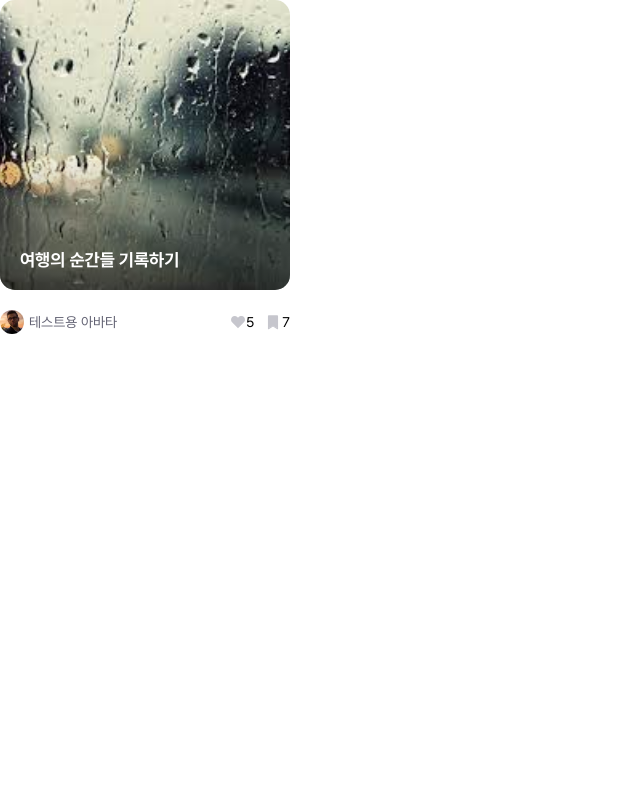
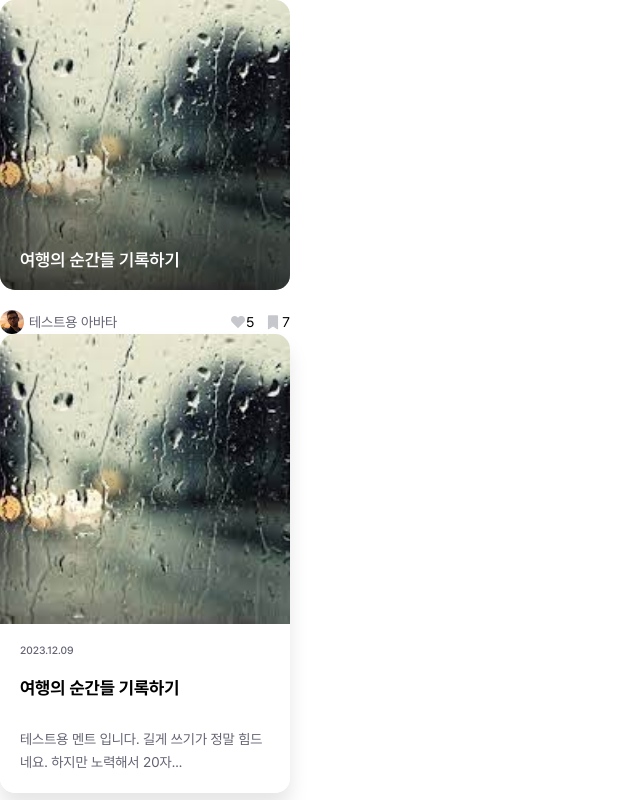
Before and after one commit to neptune588/Picket-FE-deploy-, a React (Vite) app: page /test in a window 1280 px wide. Shown: the top 800 px of the page, without its empty margins (0-640 px from the left). Built offline with nearby package versions, Linux system fonts and the light colour scheme.

Commit message:
feat:#5 홈피드 썸네일카드 목업 제작 + 폰트url 및 재설정

```diff
--- /dev/null
+++ b/src/components/CardBirthView/CardBirthView.jsx
@@ -0,0 +1,20 @@
+import styled from "styled-components";
+
+const BirthViewBox = styled.p`
+  color: ${({ theme: { colors } }) => {
+    return colors.gray["80"];
+  }};
+  font-size: ${({ theme: { typo } }) => {
+    return typo.size.sm;
+  }};
+  font-weight: ${({ theme: { typo } }) => {
+    return typo.weight.medium;
+  }};
+  margin: ${({ $margin }) => {
+    return $margin;
+  }};
+`;
+
+export default function CardBirthView({ content, margin }) {
+  return <BirthViewBox $margin={margin}>{content}</BirthViewBox>;
+}
--- /dev/null
+++ b/src/components/CardContent/CardContent.jsx
@@ -0,0 +1,12 @@
+import styled from "styled-components";
+
+const ContentBox = styled.p`
+  color: ${({ $isThumnail = null, theme: { colors } }) => {
+    return $isThumnail ? colors.gray["80"] : colors.gray["100"];
+  }};
+  line-height: 23px;
+`;
+
+export default function CardContent({ isThumnail, content }) {
+  return <ContentBox $isThumnail={isThumnail}>{content}</ContentBox>;
+}
--- /dev/null
+++ b/src/components/CardTitle/CardTitle.jsx
@@ -0,0 +1,24 @@
+import styled from "styled-components";
+
+const TitleBox = styled.h2`
+  color: ${({ theme: { colors } }) => {
+    return colors.black;
+  }};
+  font-size: ${({ $isThumnail = null, theme: { typo } }) => {
+    return $isThumnail ? typo.size.lg : typo.size.xl;
+  }};
+  font-weight: ${({ theme: { typo } }) => {
+    return typo.weight.bold;
+  }};
+  margin: ${({ $margin }) => {
+    return $margin;
+  }};
+`;
+
+export default function CardTitle({ isThumnail, content, margin }) {
+  return (
+    <TitleBox $isThumnail={isThumnail} $margin={margin}>
+      {content}
+    </TitleBox>
+  );
+}
--- /dev/null
+++ b/src/components/HomeThumnailCard/index.jsx
@@ -0,0 +1,45 @@
+import { useEffect, useState } from "react";
+
+import {
+  ContentsWrapper,
+  Container,
+  ThumnailImgBox,
+} from "@/components/HomeThumnailCard/style";
+
+import ThumnailImg from "@/components/ThumnailImg/ThumnailImg";
+import CardBirthView from "@/components/CardBirthView/CardBirthView";
+import CardTitle from "@/components/CardTitle/CardTitle";
+import CardContent from "@/components/CardContent/CardContent";
+
+export default function HomeThumnailCard() {
+  const br = 21;
+  const [cardContent, setCardContent] = useState("");
+  const ment =
+    "테스트용 멘트 입니다. 길게 쓰기가 정말 힘드네요. 하지만 노력해서 20자이상은 채워 보겠습니다.";
+  //55
+  const textRefine =
+    ment.length > br
+      ? ment.substring(0, br) + ment.substring(br, br * 2 - 1) + "..."
+      : ment;
+
+  useEffect(() => {
+    setCardContent((prev) => textRefine);
+  }, []);
+
+  return (
+    <Container>
+      <ThumnailImgBox>
+        <ThumnailImg thumnailSrc={"/images/test_thumnail.jpg"} />
+      </ThumnailImgBox>
+      <ContentsWrapper>
+        <CardBirthView margin={"0 0 20px"} content={"2023.12.09"} />
+        <CardTitle
+          margin={"0 0 30px"}
+          isThumnail={true}
+          content={"여행의 순간들 기록하기"}
+        />
+        <CardContent isThumnail={true} content={cardContent} />
+      </ContentsWrapper>
+    </Container>
+  );
+}
--- /dev/null
+++ b/src/components/HomeThumnailCard/style.js
@@ -0,0 +1,22 @@
+import styled from "styled-components";
+
+const Container = styled.div`
+  width: 290px;
+  border-radius: 15px;
+  overflow: hidden;
+  box-shadow: 0px 14px 20px rgba(0, 0, 0, 0.1),
+    inset 0 0 10px rgba(255, 255, 255, 0.5);
+`;
+
+const ContentsWrapper = styled.div`
+  height: 169px;
+  overflow: hidden;
+  padding: 20px;
+  background-color: white;
+`;
+
+const ThumnailImgBox = styled.div`
+  height: 290px;
+`;
+
+export { Container, ContentsWrapper, ThumnailImgBox };
--- a/src/components/ThumnailCard/index.jsx
+++ b/src/components/ThumnailCard/index.jsx
@@ -7,7 +7,7 @@ import ScrapButton from "@/components/ScrapButton/ScrapButton";
 
 import {
   Container,
-  ThumnailImgWrapper,
+  ThumnailImgBox,
   ProfileWrapper,
   ButtonBox,
 } from "@/components/ThumnailCard/style";
@@ -18,10 +18,10 @@ export default function ThumnailCard() {
 
   return (
     <Container>
-      <ThumnailImgWrapper>
+      <ThumnailImgBox>
         <ThumnailImg thumnailSrc={"/images/test_thumnail.jpg"} />
-        <p>여행의 순간들 기록하기</p>
-      </ThumnailImgWrapper>
+        <h2>여행의 순간들 기록하기</h2>
+      </ThumnailImgBox>
       <ProfileWrapper>
         <ProfileAvatar
           nickName={"테스트용 아바타"}
--- a/src/components/ThumnailCard/style.js
+++ b/src/components/ThumnailCard/style.js
@@ -5,12 +5,12 @@ const Container = styled.div`
   user-select: none;
 `;
 
-const ThumnailImgWrapper = styled.div`
+const ThumnailImgBox = styled.div`
   position: relative;
   height: 290px;
   overflow: hidden;
   border-radius: 15px;
-  > p {
+  > h2 {
     position: absolute;
     left: 20px;
     bottom: 20px;
@@ -19,7 +19,7 @@ const ThumnailImgWrapper = styled.div`
       return typo.size.lg;
     }};
     font-weight: ${({ theme: { typo } }) => {
-      return typo.weight.bold;
+      return typo.weight.semiBold;
     }};
     z-index: 10;
   }
@@ -51,4 +51,4 @@ const ButtonBox = styled.div`
   }
 `;
 
-export { Container, ThumnailImgWrapper, ProfileWrapper, ButtonBox };
+export { Container, ThumnailImgBox, ProfileWrapper, ButtonBox };
--- a/src/pages/OnlyTest/OnlyTest.jsx
+++ b/src/pages/OnlyTest/OnlyTest.jsx
@@ -1,7 +1,12 @@
 //test용 컴포넌트입니다.
-
 import ThumnailCard from "@/components/ThumnailCard";
+import HomeThumnailCard from "@/components/HomeThumnailCard";
 
 export default function OnlyTest() {
-  return <ThumnailCard />;
+  return (
+    <>
+      <ThumnailCard />
+      <HomeThumnailCard />
+    </>
+  );
 }
--- a/src/styles/GlobalStyle.jsx
+++ b/src/styles/GlobalStyle.jsx
@@ -23,7 +23,12 @@ const GlobalStyle = createGlobalStyle`
     cursor: pointer;
     outline: inherit;
   }
-
+  h1, h2, h3, h4, h5, h6 {
+    font-family: inherit;
+    font-weight: normal;
+    font-size: inherit;
+    margin: 0;
+  }
   @media only ${({ theme: { deviceSize } }) => {
     return deviceSize.mobile;
   }} {
--- a/src/styles/theme.js
+++ b/src/styles/theme.js
@@ -20,7 +20,7 @@ const colors = {
   primary: "#6EdCC8",
   secondary: "110,220,200",
   black: "#000000",
-  white: "#FFFFF",
+  white: "#FFFFFF",
   gray: {
     100: "#212121",
     80: "#626273",
```
